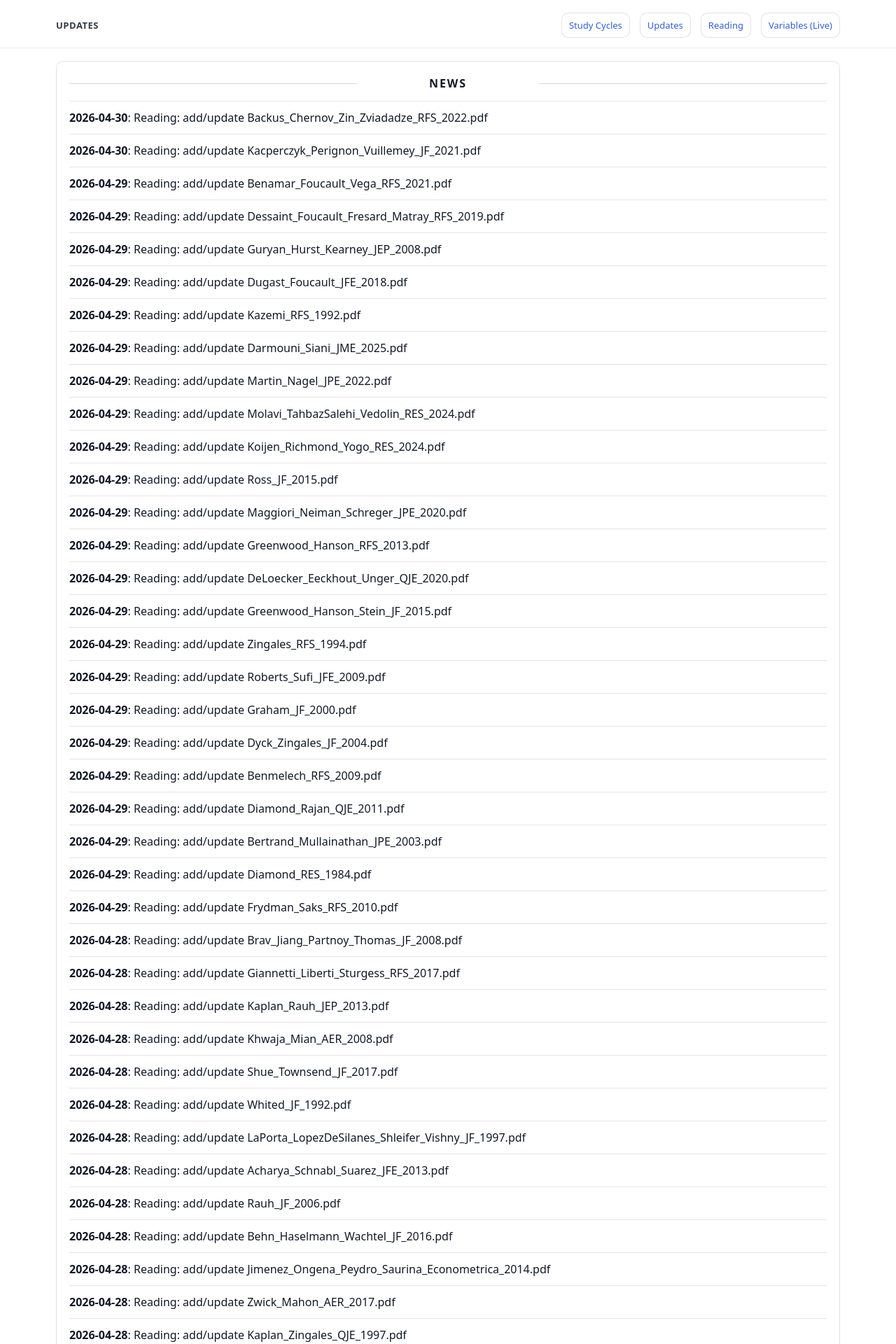
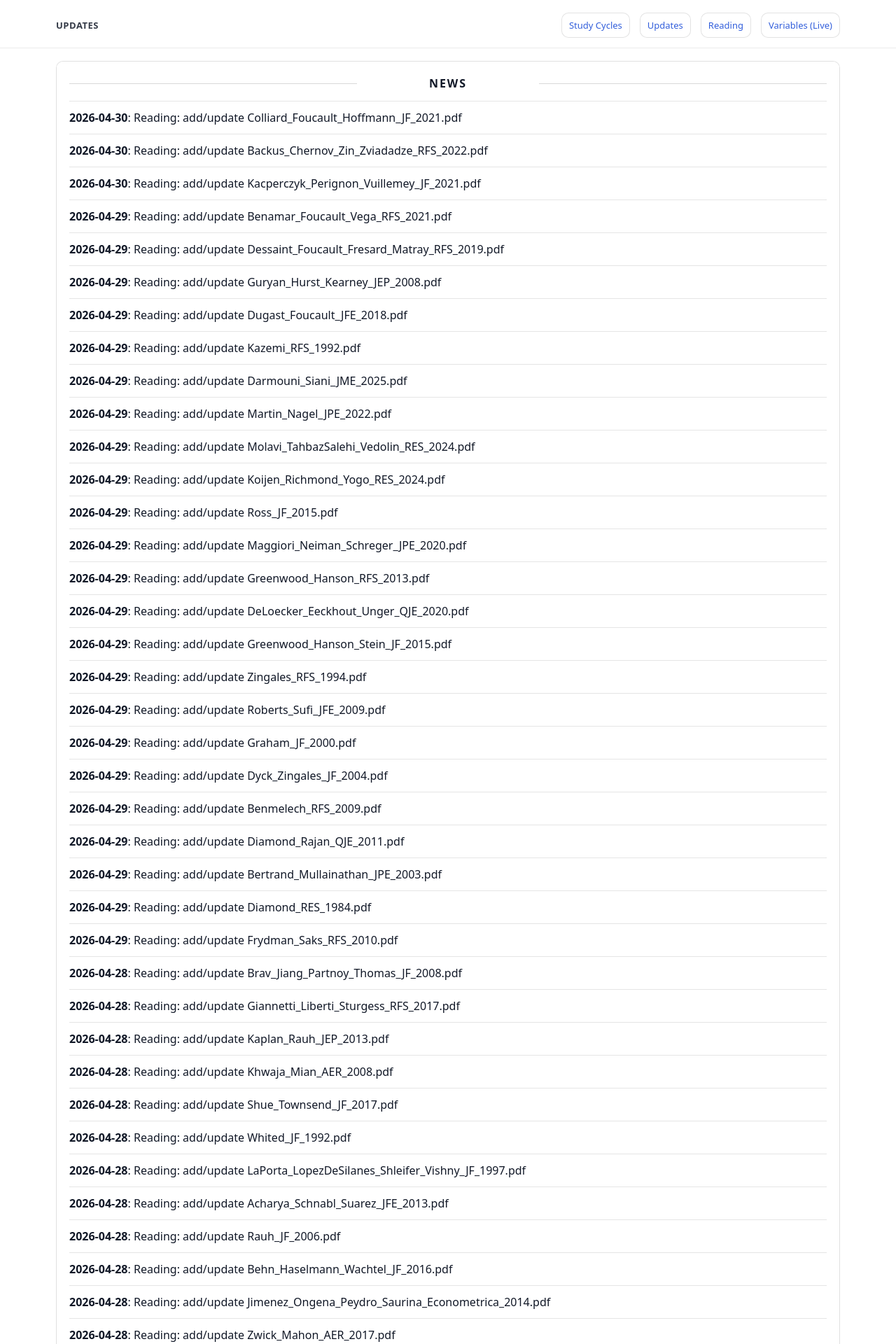
Before and after one commit to yaxinzn/study-archive, a Jekyll site: the page built from updates/index.md, in a window 1280 px wide. Shown: the top 1920 px of the page at 70% size. Built offline with Jekyll 4.4.1, drawn with Linux system fonts in a browser that asks for light colours; some of the changed text lies outside the part shown.

Commit message:
chore: update NEWS feed

```diff
--- a/_data/news.yml
+++ b/_data/news.yml
@@ -1,4 +1,7 @@
 # Auto-generated update history (sorted newest -> oldest). Do not edit manually.
+- ts: "1777495581"
+  date: "2026-04-30"
+  title: "Reading: add/update Colliard_Foucault_Hoffmann_JF_2021.pdf"
 - ts: "1777495093"
   date: "2026-04-30"
   title: "Reading: add/update Backus_Chernov_Zin_Zviadadze_RFS_2022.pdf"
```
